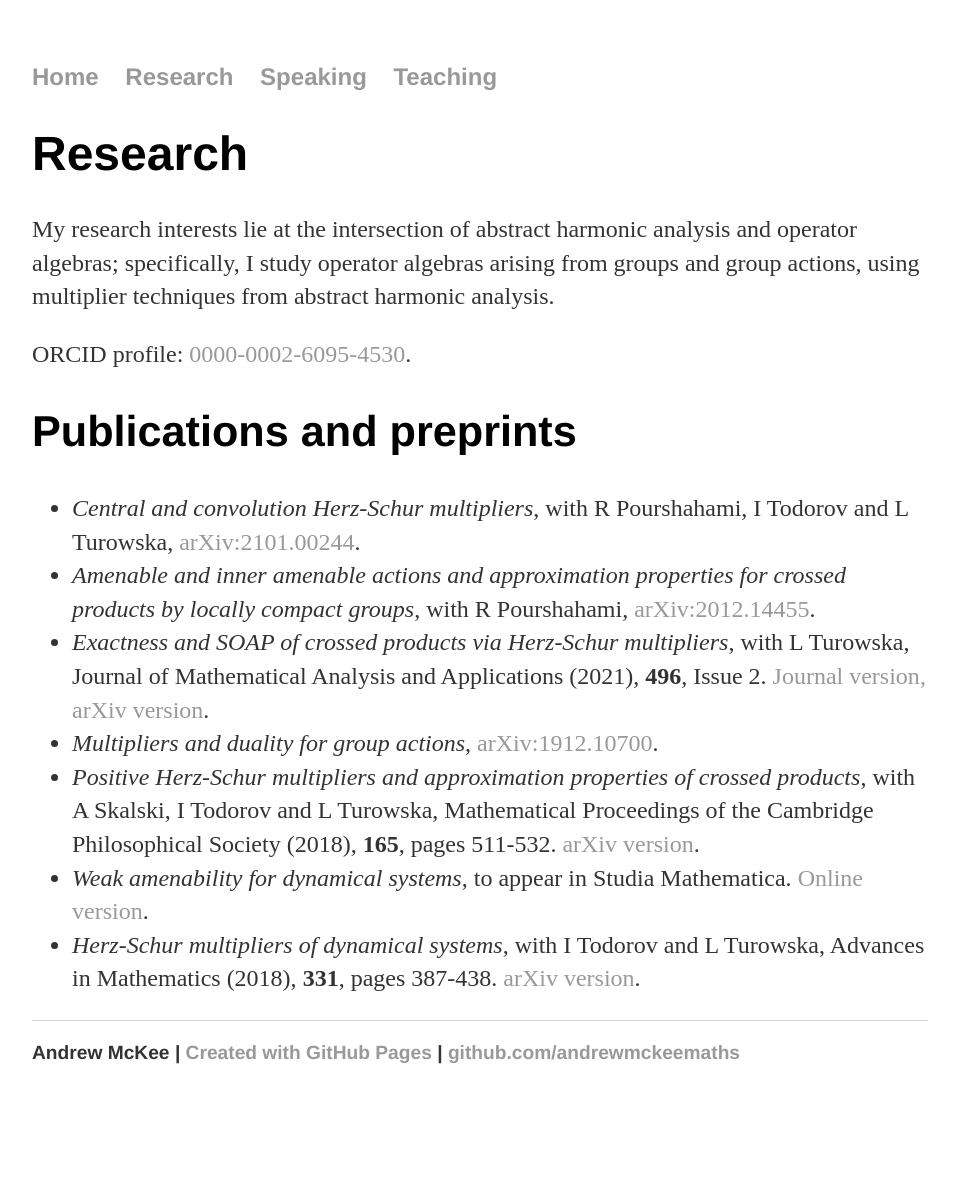
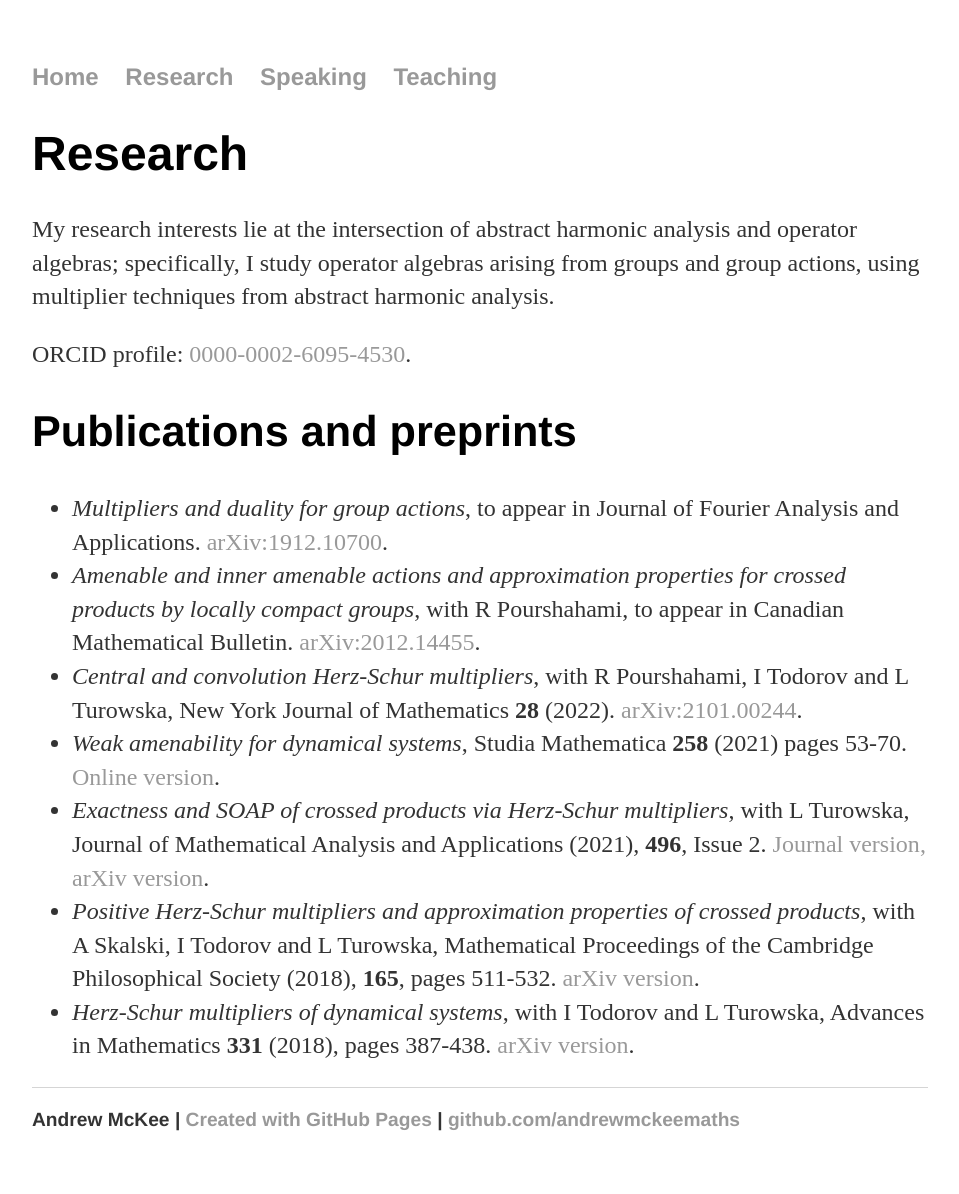
Before and after one commit to andrewmckeemaths/andrewmckeemaths.github.io, a Jekyll site: the page built from research/index.html, in a window 1280 px wide. Shown: the whole page, without its empty margins (160-1119 px from the left). Built offline with Jekyll 4.4.1, drawn with Linux system fonts in a browser that asks for light colours; before the commit the page ends 1127 px from its top, so only the background shows below that.

Commit message:
Update index.html
Updated publication info

```diff
--- a/research/index.html
+++ b/research/index.html
@@ -10,11 +10,11 @@
 
 <h2>Publications and preprints</h2>
   <ul>
-    <li><em>Central and convolution Herz-Schur multipliers</em>, with R Pourshahami, I Todorov and L Turowska, <a href="https://arxiv.org/abs/2101.00244">arXiv:2101.00244</a>.</li>
-    <li><em>Amenable and inner amenable actions and approximation properties for crossed products by locally compact groups</em>, with R Pourshahami, <a href="https://arxiv.org/abs/2012.14455">arXiv:2012.14455</a>.</li>
+    <li><em>Multipliers and duality for group actions</em>, to appear in Journal of Fourier Analysis and Applications. <a href="https://arxiv.org/abs/1912.10700">arXiv:1912.10700</a>.</li>
+    <li><em>Amenable and inner amenable actions and approximation properties for crossed products by locally compact groups</em>, with R Pourshahami, to appear in Canadian Mathematical Bulletin. <a href="https://arxiv.org/abs/2012.14455">arXiv:2012.14455</a>.</li>
+    <li><em>Central and convolution Herz-Schur multipliers</em>, with R Pourshahami, I Todorov and L Turowska, New York Journal of Mathematics <strong>28</strong> (2022). <a href="https://arxiv.org/abs/2101.00244">arXiv:2101.00244</a>.</li>
+    <li><em>Weak amenability for dynamical systems</em>, Studia Mathematica <strong>258</strong> (2021) pages 53-70. <a href="Publications/WeakAmenabilityOnline.pdf" target="_blank">Online version</a>.</li>
     <li><em>Exactness and SOAP of crossed products via Herz-Schur multipliers</em>, with L Turowska, Journal of Mathematical Analysis and Applications (2021), <strong>496</strong>, Issue 2. <a href="https://doi.org/10.1016/j.jmaa.2020.124812">Journal version<a>, <a href="https://arxiv.org/abs/2002.05394">arXiv version</a>.</li>
-    <li><em>Multipliers and duality for group actions</em>, <a href="https://arxiv.org/abs/1912.10700">arXiv:1912.10700</a>.</li>
     <li><em>Positive Herz-Schur multipliers and approximation properties of crossed products</em>, with A Skalski, I Todorov and L Turowska, Mathematical Proceedings of the Cambridge Philosophical Society (2018), <strong>165</strong>, pages 511-532. <a href="https://arxiv.org/abs/1705.03300">arXiv version</a>.</li>
-    <li><em>Weak amenability for dynamical systems</em>, to appear in Studia Mathematica. <a href="Publications/WeakAmenabilityOnline.pdf" target="_blank">Online version</a>.</li>
-    <li><em>Herz-Schur multipliers of dynamical systems</em>, with I Todorov and L Turowska, Advances in Mathematics (2018), <strong>331</strong>, pages 387-438. <a href="https://arxiv.org/abs/1608.01092">arXiv version</a>.</li>
+    <li><em>Herz-Schur multipliers of dynamical systems</em>, with I Todorov and L Turowska, Advances in Mathematics <strong>331</strong> (2018), pages 387-438. <a href="https://arxiv.org/abs/1608.01092">arXiv version</a>.</li>
   </ul>
```
